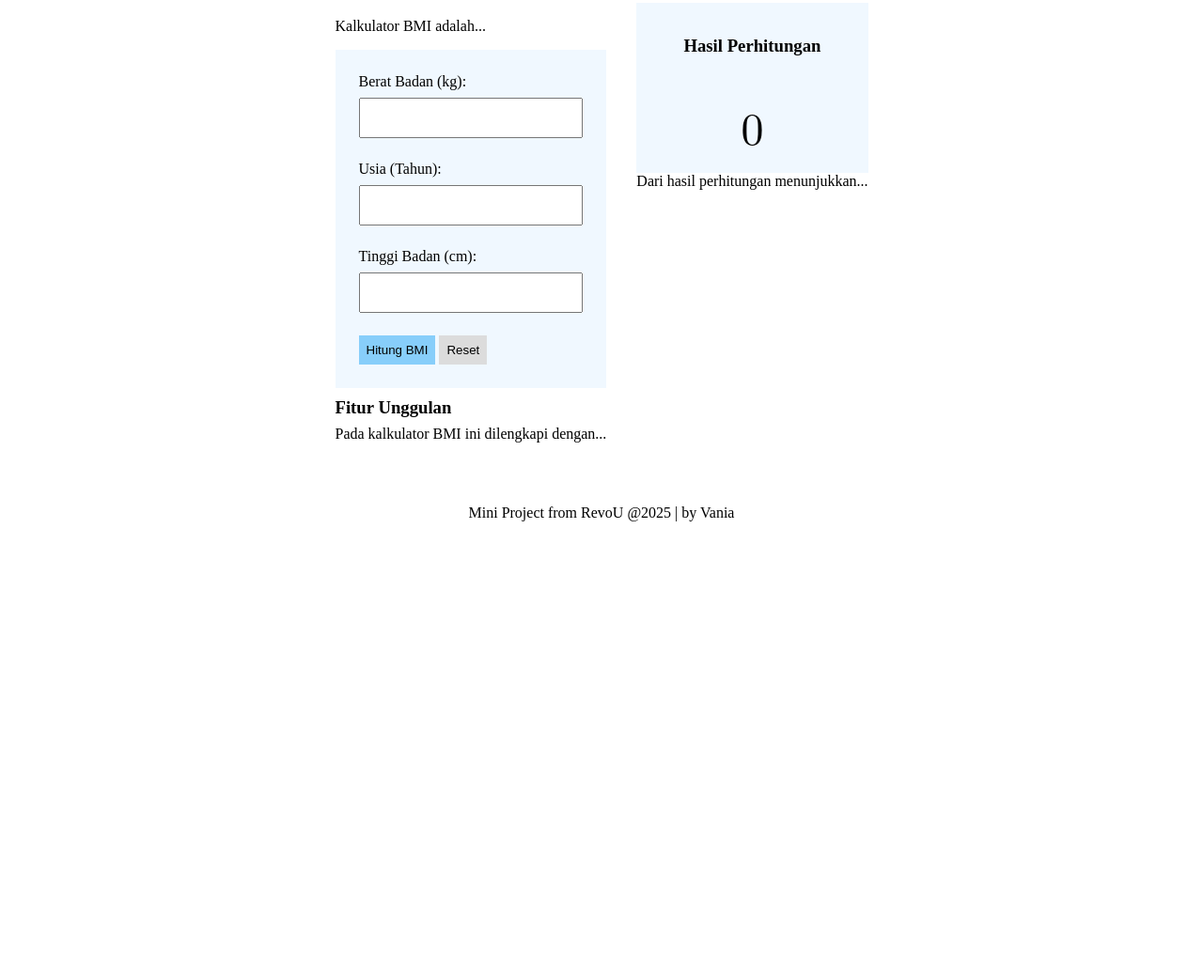
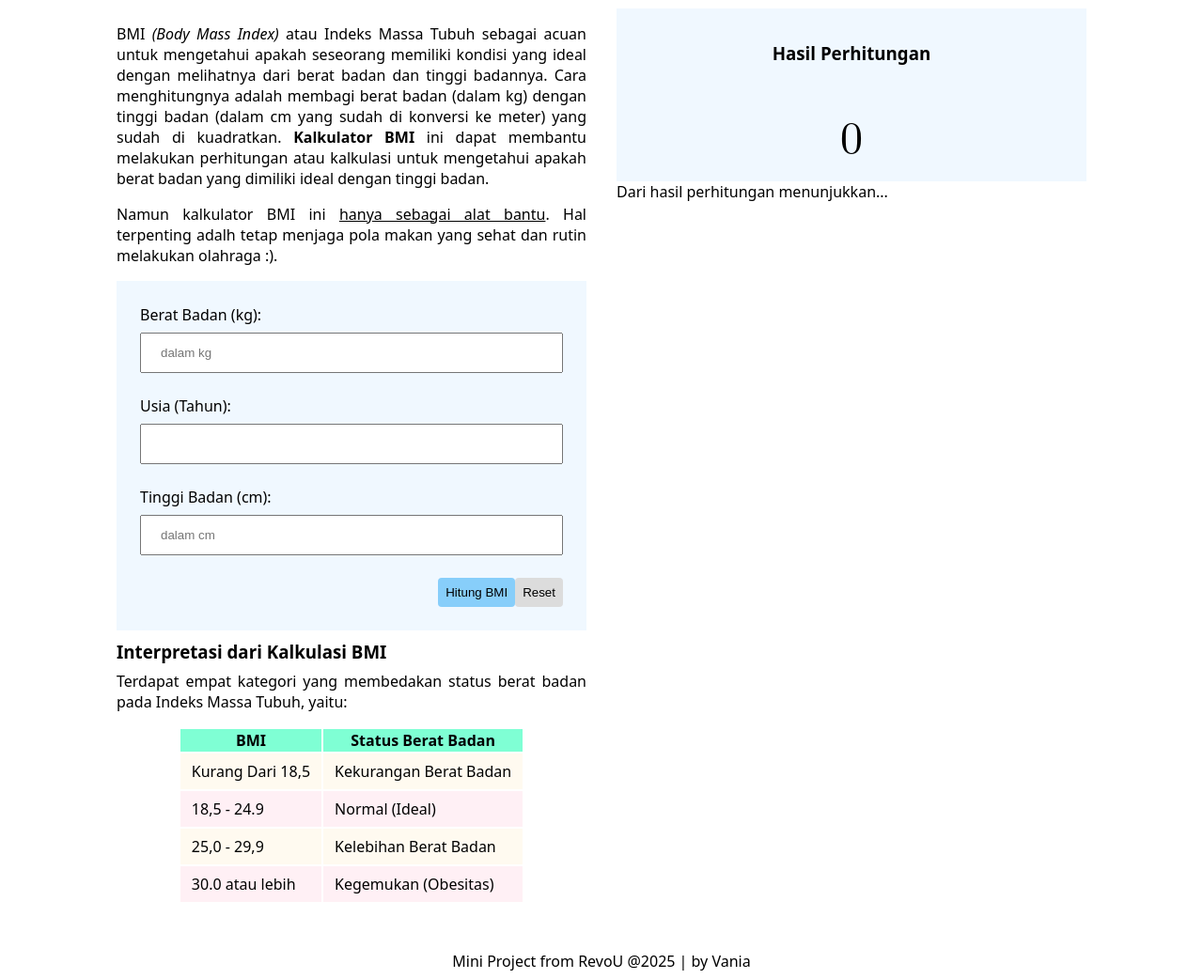
Before and after one commit to revou-fundamental-course/20-jan-25-VaniaRhetaLF, a plain HTML site: page index.html in a window 1280 px wide. Shown: the part 127-1169 px from the top of the page at 94% size. Before the commit the page ends 800 px from the top, so only its background shows below. Drawn offline with Linux system fonts and the light colour scheme.

Commit message:
Update css dan html 2

```diff
--- a/css/styles.css
+++ b/css/styles.css
@@ -3,6 +3,10 @@
 /* Pengaturan posisi judul */
 .main-header {
     text-align: center;
+}
+
+.font {
+    font-family: system-ui;
 }
 
 /* Pengaturan posisi isi konten */
@@ -11,6 +15,11 @@ main {
     gap: 32px;
     padding: 50px;
     place-content: center;
+}
+
+/* Pengaturan align paragraf */
+p {
+    text-align: justify;
 }
 
 /* Pengaturan posisi field input */
@@ -37,8 +46,15 @@ form {
 button {
     border: none;
     padding: 8px;
+    border-radius: 4px;
 }
 
+.button-position {
+    display: flex;
+    justify-content: flex-end;
+}
+
+/* Pengaturan warna button */
 .bg-hitung {
     background-color: lightskyblue;
 }
@@ -55,6 +71,36 @@ button {
 
 .unggulan {
     margin-top: 8px;
+}
+
+/* Pengaturan posisi tabel Integrasi BMI */
+td {
+    padding-left: 12px;
+    padding-right: 12px;
+    padding-top: 8px;
+    padding-bottom: 8px;
+}
+
+/* Pengaturan warna baris di tabel */
+th {
+    background-color: aquamarine;
+}
+.tr-ganjil {
+    background-color: floralwhite;
+}
+.tr-genap {
+    background-color: lavenderblush;
+}
+
+/* Pengaturan tabel interpretasi BMI */
+table {
+    display: flex;
+    justify-content: center;
+}
+
+/* Pengaturan lebar isi konten */
+.konten {
+    width: 500px;
 }
 
 /* Pengaturan posisi judul dan nominal hasil perhitungan */
@@ -74,3 +120,8 @@ button {
 footer {
     text-align: center;
 }
+
+/* Responsif website */
+/* @media only screen and (max-width: 600px) {
+
+} */
--- a/index.html
+++ b/index.html
@@ -4,12 +4,17 @@
 <head>
     <meta charset="UTF-8">
     <meta name="viewport" content="width=device-width, initial-scale=1.0">
-    <title>Document</title>
-    <link rel="stylesheet" href="css\styles.css"> <!--menghubungkan file css dengan html-->
+    <title>Kalkulator BMI</title>
+
+    <!--Menghubungkan file css dengan html-->
+    <link rel="stylesheet" href="css\styles.css">
+
+    <!-- Menghubungkan file javascript dengan html -->
+    <script src="js\script.js"></script>
 </head>
 
 
-<body>
+<body class="font">
     <!-- Judul/ Navbar -->
     <header class="main-header">
         <h1>Kalkulator BMI</h1>
@@ -18,46 +23,82 @@
     <!-- Isi Konten -->
     <main>
         <!-- Konten Sebelah Kiri -->
-        <section>
+        <section class="konten">
+
             <!-- Penjelasan BMI -->
+            <section class="konten">
                 <article>
-                <p>Kalkulator BMI adalah...</p>
+                    <p>BMI <i>(Body Mass Index)</i> atau Indeks Massa Tubuh sebagai acuan untuk mengetahui apakah
+                       seseorang memiliki kondisi yang ideal dengan melihatnya dari berat badan dan tinggi badannya.
+                       Cara menghitungnya adalah membagi berat badan (dalam kg) dengan tinggi badan (dalam cm yang
+                       sudah di konversi ke meter) yang sudah di kuadratkan. <b>Kalkulator BMI</b> ini dapat membantu
+                       melakukan perhitungan atau kalkulasi untuk mengetahui apakah berat badan yang dimiliki ideal
+                       dengan tinggi badan.</p>
+                    <p>Namun kalkulator BMI ini <u>hanya sebagai alat bantu</u>. Hal terpenting adalh tetap menjaga
+                       pola makan yang sehat dan rutin melakukan olahraga :).</p>
                 </article>
+            </section>
 
             <!-- Form input -->
             <form>
                 <div class="form-group">
                     <label for="in-berat-badan">Berat Badan (kg):</label>
-                    <input type="number" id="in-berat-badan">
+                    <input type="number" id="in-berat-badan" name="in-berat-badan" placeholder="dalam kg">
                 </div>
 
                 <div class="form-group">
                     <label for="in-usia">Usia (Tahun):</label>
-                    <input type="number" id="in-usia">
+                    <input type="number" id="in-usia" name="in-usia">
                 </div>
 
                 <div class="form-group">
                     <label for="in-tinggi-badan">Tinggi Badan (cm):</label>
-                    <input type="number" id="in-usia">
+                    <input type="number" id="in-tinggi-badan" name="in-tinggi-badan" placeholder="dalam cm">
                 </div>
 
-                <div>
-                    <button class="bg-hitung" type="submit">Hitung BMI</button>
-                    <button class="bg-reset" type="submit">Reset</button>
+                <div class="button-position">
+                    <button class="bg-hitung" type="submit" onclick="kalkulasi()">Hitung BMI</button>
+                    <button class="bg-reset" type="submit" onclick="kalkulasi()">Reset</button>
                 </div>
             </form>
 
-            <!-- Fitur unggulan -->
+            <!-- Penjelasan interpretasi kategori BMI -->
             <header>
-                <h3 class="fit-unggulan">Fitur Unggulan</h3>
+                <h3 class="fit-unggulan">Interpretasi dari Kalkulasi BMI</h3>
             </header>
             <p class="unggulan">
-                Pada kalkulator BMI ini dilengkapi dengan...
+                Terdapat empat kategori yang membedakan status berat badan pada Indeks Massa Tubuh, yaitu:
             </p>
+
+            <!-- Tabel Interpretasi -->
+            <div>
+                <table>
+                    <tr>
+                        <th>BMI</th>
+                        <th>Status Berat Badan</th>
+                    </tr>
+                    <tr class="tr-ganjil">
+                        <td>Kurang Dari 18,5</td>
+                        <td>Kekurangan Berat Badan</td>
+                    </tr>
+                    <tr class="tr-genap">
+                        <td>18,5 - 24.9</td>
+                        <td>Normal (Ideal)</td>
+                    </tr>
+                    <tr class="tr-ganjil">
+                        <td>25,0 - 29,9</td>
+                        <td>Kelebihan Berat Badan</td>
+                    </tr>
+                    <tr class="tr-genap">
+                        <td>30.0 atau lebih</td>
+                        <td>Kegemukan (Obesitas)</td>
+                    </tr>
+                </table>
+            </div>
         </section>
 
         <!-- Konten Sebelah Kanan -->
-        <section>
+        <section class="konten">
             <section class="result-section">
                 <!-- Hasil Perhitungan & Penjelasan -->
                 <header>
@@ -75,6 +116,26 @@
         </section>
     </main>
 
+    <!-- Fuction Javascript -->
+
+    <!-- Kalkulasi hasil perhitungan berat badan/tinggi badan -->
+    <script>
+        function kalkulasi() {
+            let beratBadan = document.getElementById("in-berat-badan").value;
+            let usia = document.getElementById("in-usia").value;
+            let tinggiBadan = document.getElementById("in-tinggi-badan").value;
+
+            let hasil = beratBadan / ((tinggiBadan / 100) ^ 2);
+
+            document.write('Hasilnya adalah' + hasil)
+
+            // console.log('${beratBadan} ${usia} $(tinggiBadan)')
+
+            // alert("Sudah di klik")
+            // console.log("Ini sudah di klik");
+        }
+    </script>
+
     <!-- Footer -->
     <footer>
         <span>Mini Project from RevoU @2025 | by Vania</span>
--- a/js/script.js
+++ b/js/script.js
@@ -1 +1,12 @@
 // Ini File Javascript
+
+
+// Kalkulasi hasil perhitungan berat badan/tinggi badan
+function kalkulasi() {
+    let beratBadan = document.getElementById("in-berat-badan").value;
+    let usia = document.getElementById("in-usia").value;
+    let tinggiBadan = document.getElementById("in-tinggi-badan").value;
+
+    let hasil = beratBadan/((tinggiBadan/100)^2);
+
+    document.write('Hasilnya adalah' + hasil)
```
Lines whose indentation alone changed are shown as unchanged.
